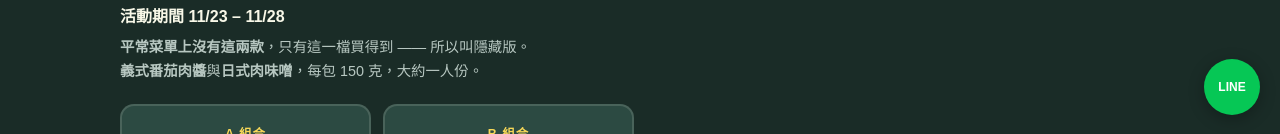
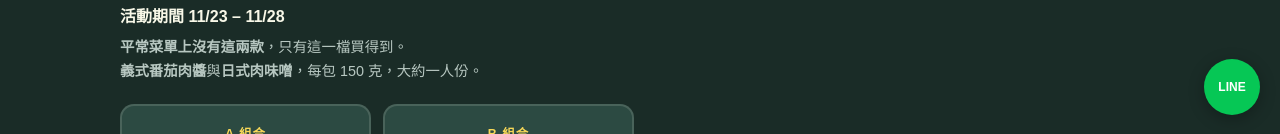
Before and after one commit to BossJia949/boss-jia-frozen-meals, a plain HTML site: page index.html in a window 1280 px wide. Shown: the part 665-799 px from the top of the page. Drawn offline with Linux system fonts and the light colour scheme.

Commit message:
隱藏版說明：拿掉「—— 所以叫隱藏版」
前面那句「平常菜單上沒有這兩款，只有這一檔買得到」本身就已經是解釋，
再補一句「所以叫隱藏版」等於把答案講兩次，而且像在替自己的標題辯解。

Co-Authored-By: Claude Opus 5 <noreply@anthropic.com>

```diff
--- a/index.html
+++ b/index.html
@@ -251,10 +251,10 @@
     <p class="secret-flag">隱藏版．限時特賣</p>
     <h2 class="secret-title">手作肉醬雙享</h2>
     <p class="secret-dates" id="secret-dates"></p>
-    <!-- 「隱藏版」三個字一定要在這裡解釋清楚為什麼這樣叫，
-         否則客人會以為是什麼限量或抽選的噱頭。原因很單純：平常菜單上就是沒有。 -->
+    <!-- 這兩句就是在解釋「隱藏版」為什麼這樣叫（平常菜單上沒有），
+         所以不用再補一句「所以叫隱藏版」—— 講白了反而像在替自己的標題辯解。 -->
     <p class="secret-sub">
-      <b>平常菜單上沒有這兩款</b>，只有這一檔買得到 —— 所以叫隱藏版。<br>
+      <b>平常菜單上沒有這兩款</b>，只有這一檔買得到。<br>
       <b>義式番茄肉醬</b>與<b>日式肉味噌</b>，每包 150 克，大約一人份。
     </p>
 
```
